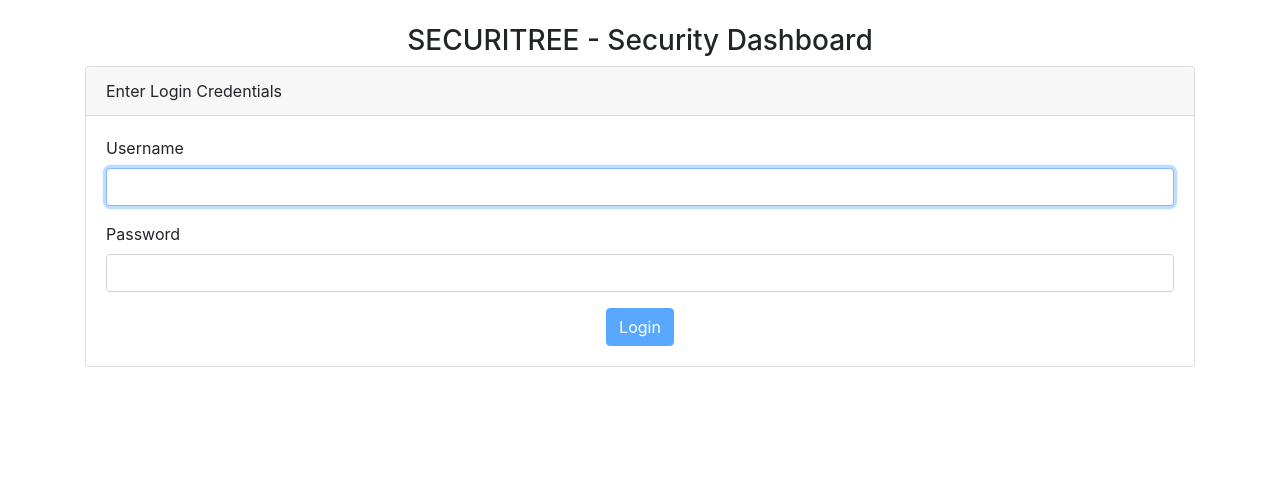
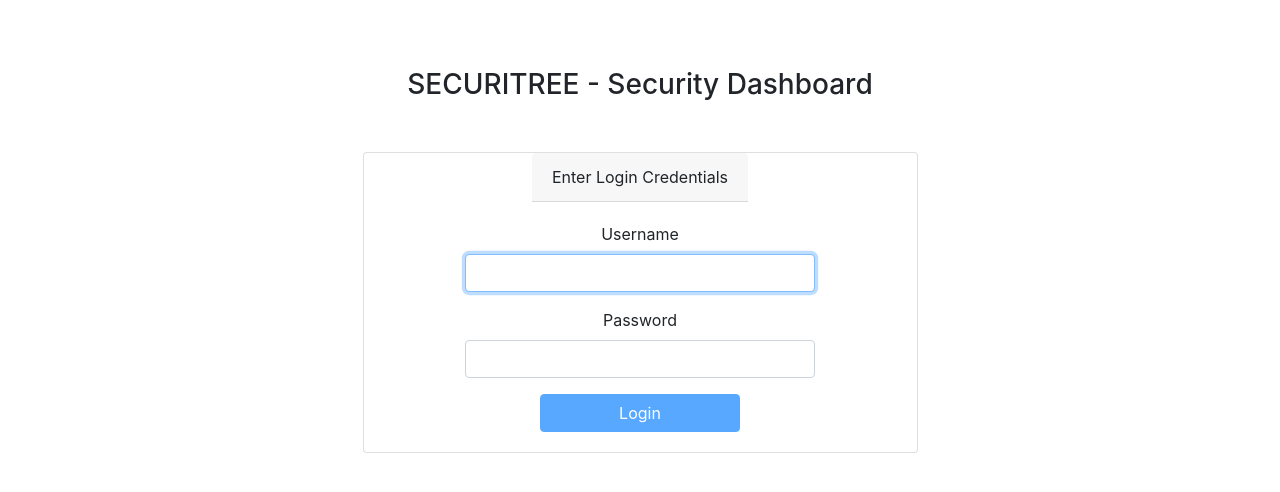
Before and after one commit to aflye/epiusetask, a React app: page /login in a window 1280 px wide. Built offline with nearby package versions, Linux system fonts and the light colour scheme.

Commit message:
final commit

```diff
--- a/src/views/Login.js
+++ b/src/views/Login.js
@@ -1,6 +1,7 @@
 import React, { Component } from 'react';
 import { Container, Form, Card } from 'react-bootstrap';
 import cookies from "../cookiestore";
+import "./login.css";
 
 export default class Login extends Component {
   constructor(props) {
@@ -36,7 +37,7 @@ export default class Login extends Component {
         // console.log('Success:', response);
         // console.log(response.length);
         if (response.length === 0) {
-          alert("Login failed, please try again");
+          alert("Invalid Credentials, please try again");
         }
         else {
           this.state.session = response;
@@ -51,11 +52,11 @@ export default class Login extends Component {
     return (
       <Container>
       <br />
-      {/* <Jumbotron>
-        <h2>Login</h2>
-      </Jumbotron> */}
-      <center><div className="login-text"><h3>SECURITREE - Security Dashboard</h3></div></center>
-      <Card>
+      <center>
+        <div className="login-text"><h3>SECURITREE - Security Dashboard</h3>
+        </div>
+      </center>
+      <Card className="login">
         <Card.Header>Enter Login Credentials</Card.Header>
         <Card.Body>
           <Form onSubmit={this.handleSubmit}>
@@ -70,7 +71,7 @@ export default class Login extends Component {
                 onChange={this.handleChange}
               />
             </Form.Group>
-            <Form.Group size="sm" controlId="password">
+            <Form.Group size="sm" controlId="password" className="login-form-input">
               <Form.Label>Password</Form.Label>
               <Form.Control
                 type="password"
@@ -81,7 +82,7 @@ export default class Login extends Component {
               />
             </Form.Group>
             <center>
-            <div className="login-form-submit"><button type="submit" className="btn btn-primary login-btn" disabled={!this.validateForm()}>Login</button></div>
+            <div className="login-btn"><button type="submit" className="btn btn-primary login-btn" disabled={!this.validateForm()}>Login</button></div>
             </center>
           </Form>
         </Card.Body>
--- a/src/views/login.css
+++ b/src/views/login.css
@@ -1,22 +1,24 @@
 .login {
-    margin-top: 4%;
+	margin-top: 50px !important;
+	width: 50%;
+	align-items: center;
+	text-align: center;
+	margin: auto;
+	border-radius: 5px;
 }
 
 .login-form-input {
-    width: 30%;
-    margin: auto;
-    margin-bottom: 2%;
-}
-
-.login-form-submit {
-    text-align: center;
+	width: 350px;
+	margin: auto;
+	margin-bottom: 2%;
 }
 
 .login-btn {
-    width: 10%;
+	width: 200px;
 }
 
 .login-text {
-    text-align: center;
-    margin-top: 4%;
+	text-align: center;
+	margin-top: 4%;
+	font-weight: 600;
 }
```
